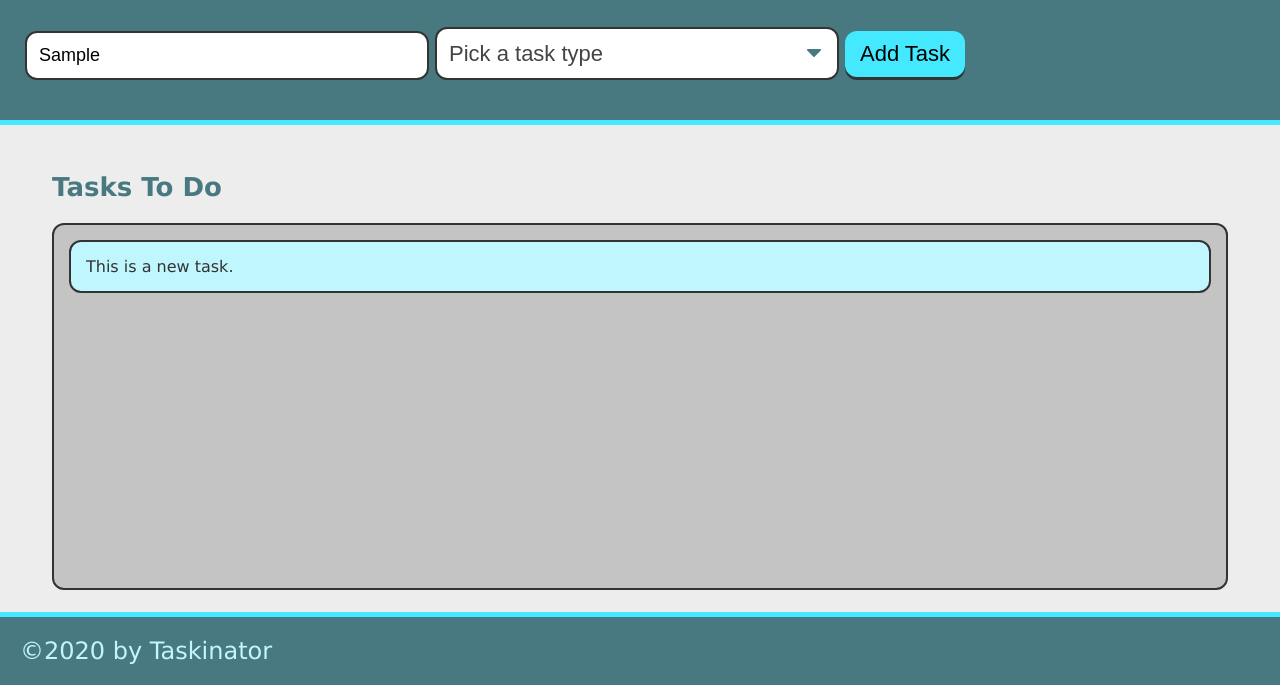
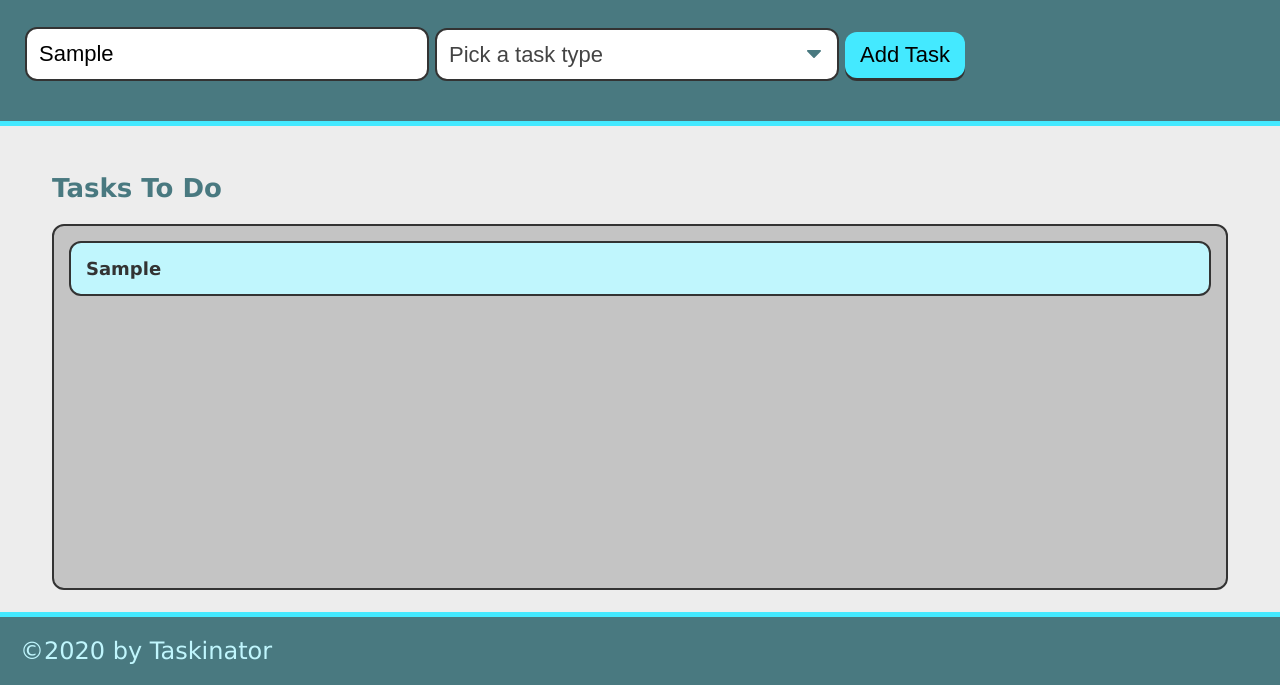
Before and after one commit to aucoats/taskinator, a plain HTML site: page index.html in a window 1280 px wide. Both pictures are taken after typing "Sample" into the empty fields and a click on the button "Add Task". Shown: the part 115-800 px from the top of the page. Drawn offline with Linux system fonts and the light colour scheme.

Commit message:
name and type added to add task ability

```diff
--- a/assets/js/script.js
+++ b/assets/js/script.js
@@ -5,10 +5,27 @@ var createTaskHandler = function () {
 
     event.preventDefault();
 
+    var taskNameInput = document.querySelector("input[name='task-name']").value;
+
+    var taskTypeInput = document.querySelector("select[name='task-type']").value;
+
+    // create list item
     var listItemE1 = document.createElement("li");
     listItemE1.className = "task-item";
-    listItemE1.textContent = "This is a new task.";
+
+    // create div to hold task info and add to list item
+    var taskInfoE1 = document.createElement("div");
+    // give it a class name
+    taskInfoE1.className = "task-info";
+    // add HTML content to div
+    taskInfoE1.innerHTML = "<h3 class='task-name'>" + taskNameInput + "</h3><span class='task-type'>" + taskTypeInput + "</span>";
+
+    listItemE1.appendChild(taskInfoE1);
+
+    // add entire list item to list
     tasksToDoE1.appendChild(listItemE1);
+
+    console.dir(listItemE1);
 }
 
 formE1.addEventListener("submit", createTaskHandler);
--- a/index.html
+++ b/index.html
@@ -13,14 +13,14 @@
         <p>Click the button below to add a new task!</p>
         <form id="task-form">
             <div class="form-group">
-                <input type="text" class="task-name" placeholder="Enter Task Name" />
+                <input type="text" name="task-name" placeholder="Enter Task Name" />
             </div>
             <div class="form-group">
                 <select name="task-type" class="select-dropdown">
                     <option value="" disabled selected>Pick a task type</option>
                     <option value="Print">Print</option>
                     <option value="Web">Web</option>
-                    <option value="Movile">Mobile</option>
+                    <option value="Mobile">Mobile</option>
                 </select>
             </div>
             <div class="form-group">
```
